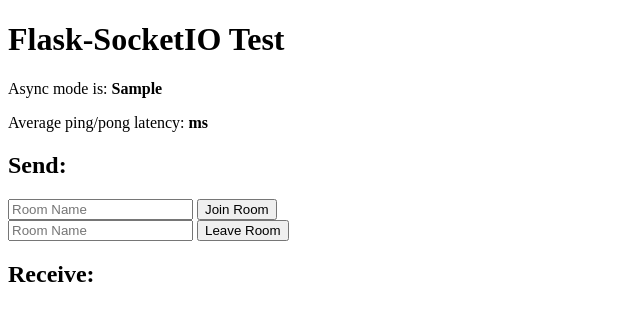
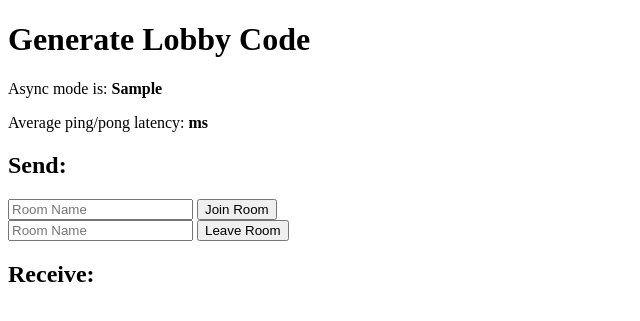
Before and after one commit to abhidya/QR-Tag, a Flask app: template templates/gen_code.html in a window 1280 px wide. Shown: the top 321 px of the page, without its empty margins (0-640 px from the left). Run offline with Flask 2, Linux system fonts and the light colour scheme; the template is opened without the code that fills it: most values are stand-ins (such as "Sample title", 1, 10 or a date in 2020); some libraries are stand-ins or nearby versions.

Commit message:
changed titles

```diff
--- a/templates/gen_code.html
+++ b/templates/gen_code.html
@@ -91,7 +91,7 @@
     </script>
 </head>
 <body>
-    <h1>Flask-SocketIO Test</h1>
+    <h1>Generate Lobby Code</h1>
     <p>Async mode is: <b>{{ async_mode }}</b></p>
     <p>Average ping/pong latency: <b><span id="ping-pong"></span>ms</b></p>
     <h2>Send:</h2>
```
